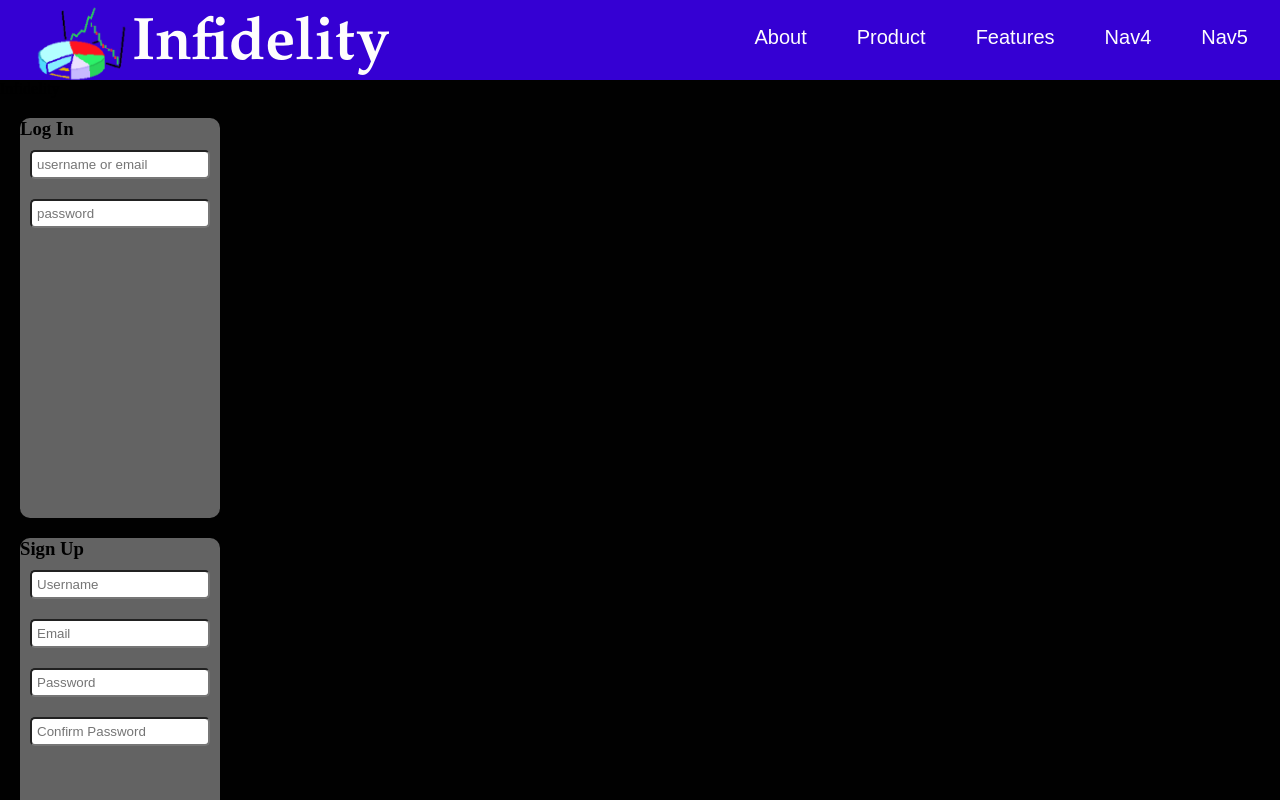
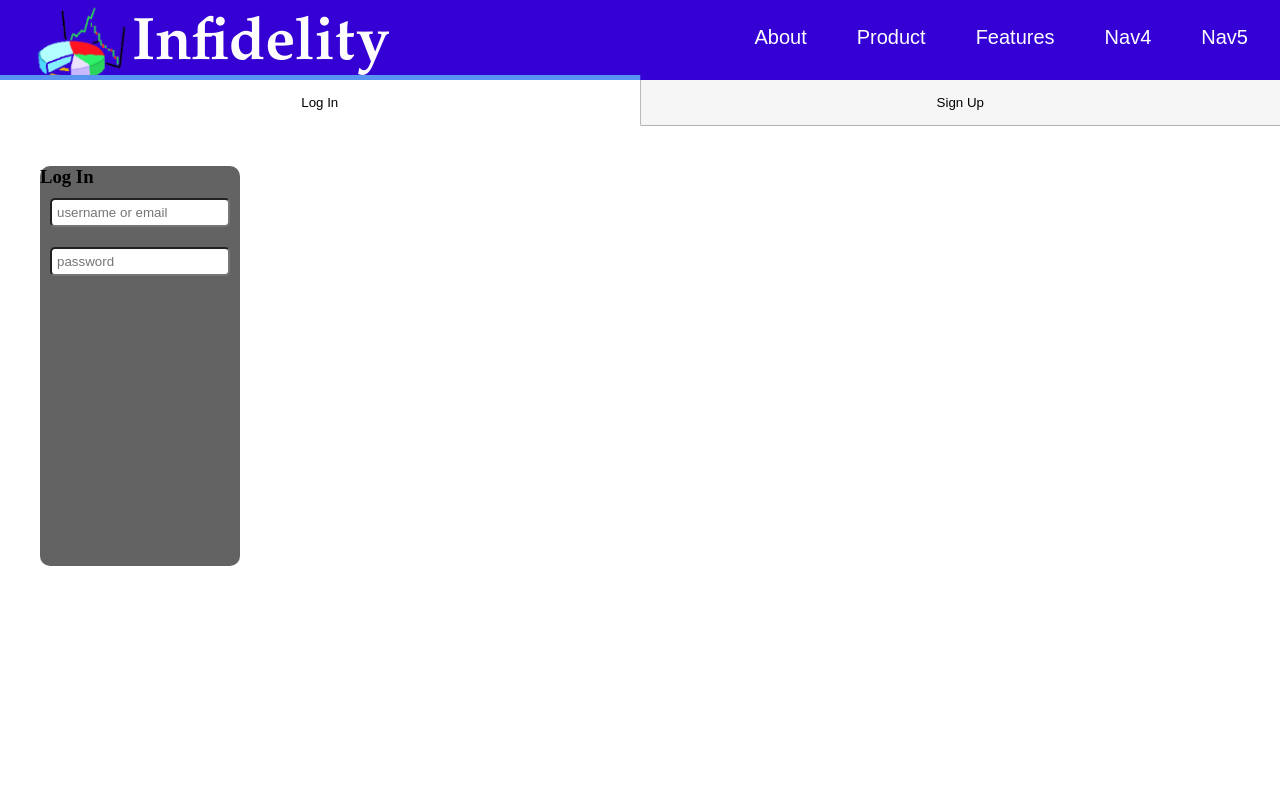
Before and after one commit to SueyGuey/Infidelity, a React (Create React App) app: page / in a window 1280 px wide. Shown: the top 800 px of the page. Built offline with nearby package versions, Linux system fonts and the light colour scheme.

Commit message:
tabs added

```diff
--- a/src/components/home.tsx
+++ b/src/components/home.tsx
@@ -1,15 +1,39 @@
-import React, { ReactElement } from 'react';
+import React, { ReactElement, useState } from 'react';
 import Login from '../components/login';
 import Signup from './Signup';
 import TopNavBar from './TopNavBar';
+import '../css/home.css';
 
 export default function Home(): ReactElement {
+	const [tabNumber, setTabNumber] = useState(1);
+
 	return (
 		<div>
 			<TopNavBar/>
-			<p>Infidelity</p>
-			<Login />
-			<Signup/>
+			<div className="bloc-tabs">
+				<button
+				className={tabNumber === 1 ? "tabs active-tabs" : "tabs"}
+				onClick={() => setTabNumber(1)}>
+					Log In
+				</button>
+				<button
+				className={tabNumber === 2 ? "tabs active-tabs" : "tabs"}
+				onClick={() => setTabNumber(2)}>
+					Sign Up
+				</button>
+			</div>
+
+			<div className="content-tabs">
+				<div className={tabNumber === 1 ? "content  active-content" : "content"}>
+					<Login />
+				</div>
+
+				<div
+				className={tabNumber === 2 ? "content  active-content" : "content"}
+				>
+					<Signup/>
+				</div>
+			</div>
 		</div>
 	);
 }
--- /dev/null
+++ b/src/css/home.css
@@ -0,0 +1,88 @@
+*,
+::before,
+::after {
+  box-sizing: border-box;
+  margin: 0;
+  padding: 0;
+}
+
+body {
+  background: #fff;
+}
+
+.container {
+  display: flex;
+  flex-direction: column;
+  position: relative;
+  width: 500px;
+  height: 300px;
+  background: #f1f1f1;
+  margin: 100px auto 0;
+  word-break: break-all;
+  border: 1px solid rgba(0, 0, 0, 0.274);
+}
+
+.bloc-tabs {
+  display: flex;
+}
+.tabs {
+  padding: 15px;
+  text-align: center;
+  width: 50%;
+  background: rgba(128, 128, 128, 0.075);
+  cursor: pointer;
+  border-bottom: 1px solid rgba(0, 0, 0, 0.274);
+  box-sizing: content-box;
+  position: relative;
+  outline: none;
+}
+.tabs:not(:last-child) {
+  border-right: 1px solid rgba(0, 0, 0, 0.274);
+}
+
+.active-tabs {
+  background: white;
+  border-bottom: 1px solid transparent;
+}
+
+.active-tabs::before {
+  content: "";
+  display: block;
+  position: absolute;
+  top: -5px;
+  left: 50%;
+  transform: translateX(-50%);
+  width: calc(100% + 2px);
+  height: 5px;
+  background: rgb(88, 147, 241);
+}
+
+button {
+  border: none;
+}
+.content-tabs {
+  flex-grow: 1;
+}
+.content {
+  background: white;
+  padding: 20px;
+  width: 100%;
+  height: 100%;
+  display: none;
+}
+.content h2 {
+  padding: 0px 0 5px 0px;
+}
+.content hr {
+  width: 100px;
+  height: 2px;
+  background: #222;
+  margin-bottom: 5px;
+}
+.content p {
+  width: 100%;
+  height: 100%;
+}
+.active-content {
+  display: block;
+}
```
